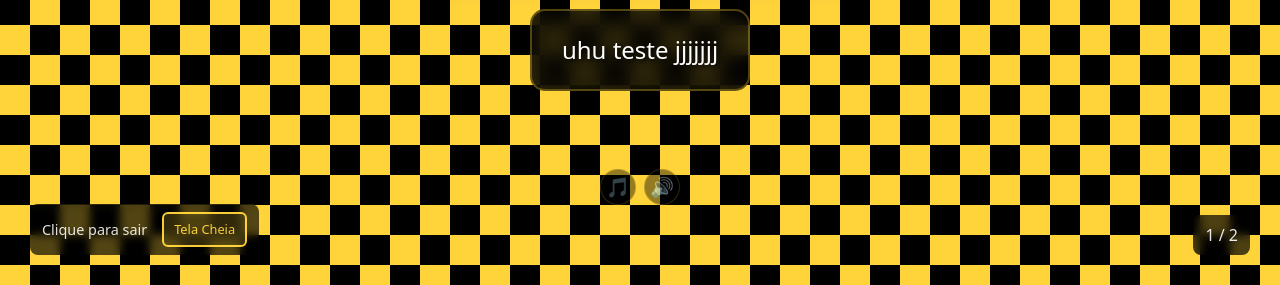
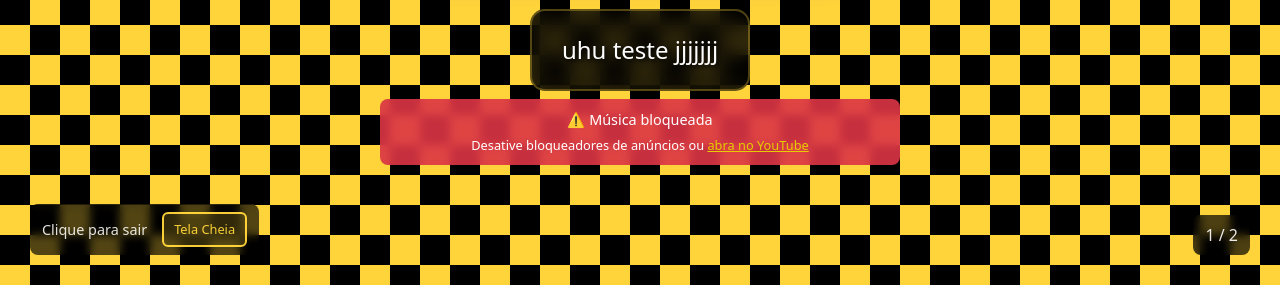
Before and after one commit to danielvitordev14/el-oso-y-la-pata, a Django app: page /historias/1/ in a window 1280 px wide. Shown: the part 515-800 px from the top of the page. Run offline with Django 5.2, Linux system fonts and the light colour scheme; a user stored in the database is signed in; data comes from the database, SQL or seed files in the repository.

Commit message:
Fix: Reposicionar controles de música no desktop - Movidos controles do YouTube da parte inferior para lateral direita no desktop - Layout em coluna vertical para economizar espaço - Posicionamento centralizado verticalmente (50% da tela) - Botões maiores para melhor usabilidade no desktop (44px/48px) - Mantém layout horizontal na parte inferior para mobile - Corrige sobreposição com texto das imagens - Melhora tratamento de erros de bloqueio do YouTube

```diff
--- a/templates/accounts/detalhe_historia.html
+++ b/templates/accounts/detalhe_historia.html
@@ -142,7 +142,7 @@
 
     .music-controls {
         position: absolute;
-        bottom: 80px;
+        bottom: 120px;
         left: 50%;
         transform: translateX(-50%);
         display: flex;
@@ -150,6 +150,7 @@
         align-items: center;
         opacity: 0.6;
         transition: opacity 0.3s;
+        z-index: 10;
     }
 
     .music-controls:hover {
@@ -201,6 +202,48 @@
         background: rgba(255,212,59,0.2);
         transform: scale(1.1);
         border-color: #FFD43B;
+    }
+
+    /* === RESPONSIVIDADE DESKTOP === */
+    @media (min-width: 769px) {
+        .music-controls {
+            bottom: 50%;
+            right: 30px;
+            left: auto;
+            transform: translateY(50%);
+            flex-direction: column;
+            gap: 12px;
+        }
+
+        .music-error {
+            bottom: 50%;
+            right: 90px;
+            left: auto;
+            transform: translateY(50%);
+            max-width: 250px;
+        }
+
+        .music-link, .music-btn {
+            width: 44px;
+            height: 44px;
+            font-size: 1.3rem;
+        }
+    }
+
+    @media (min-width: 1200px) {
+        .music-controls {
+            right: 50px;
+        }
+
+        .music-error {
+            right: 120px;
+        }
+
+        .music-link, .music-btn {
+            width: 48px;
+            height: 48px;
+            font-size: 1.4rem;
+        }
     }
 
     /* === RESPONSIVIDADE MOBILE === */
@@ -310,10 +353,18 @@
             <a href="{{ historia.musica_youtube }}" target="_blank" class="music-link" title="Abrir no YouTube">🎵</a>
             <button class="music-btn" id="musicToggle" title="Pausar música">🔊</button>
         </div>
+
+        <!-- Aviso quando música não carrega -->
+        <div class="music-error" id="musicError" style="display: none; position: absolute; bottom: 120px; left: 50%; transform: translateX(-50%); background: rgba(220, 53, 69, 0.9); color: white; padding: 10px 15px; border-radius: 8px; font-size: 0.9rem; max-width: 80vw; text-align: center; backdrop-filter: blur(5px); z-index: 11;">
+            <div>⚠️ Música bloqueada</div>
+            <div style="font-size: 0.8rem; margin-top: 5px;">Desative bloqueadores de anúncios ou <a href="{{ historia.musica_youtube }}" target="_blank" style="color: #FFD43B;">abra no YouTube</a></div>
+        </div>
         <iframe id="musicPlayer" class="music-player"
                 src=""
                 frameborder="0"
-                allow="autoplay; encrypted-media">
+                allow="autoplay; encrypted-media; fullscreen"
+                referrerpolicy="strict-origin-when-cross-origin"
+                sandbox="allow-scripts allow-same-origin allow-presentation">
         </iframe>
     {% endif %}
 
@@ -511,7 +562,8 @@ document.addEventListener('DOMContentLoaded', function() {
     function getYouTubeEmbedUrl(url) {
         const videoId = url.match(/(?:youtube\.com\/watch\?v=|youtu\.be\/|youtube\.com\/embed\/)([^&\n?#]+)/);
         if (videoId) {
-            return `https://www.youtube.com/embed/${videoId[1]}?autoplay=1&loop=1&playlist=${videoId[1]}&controls=0&mute=0`;
+            // Remover autoplay para evitar bloqueios
+            return `https://www.youtube.com/embed/${videoId[1]}?loop=1&playlist=${videoId[1]}&controls=1&mute=1&enablejsapi=1`;
         }
         return null;
     }
@@ -525,9 +577,42 @@ document.addEventListener('DOMContentLoaded', function() {
     if (musicPlayer && musicUrl) {
         const embedUrl = getYouTubeEmbedUrl(musicUrl);
         if (embedUrl) {
+            try {
                 musicPlayer.src = embedUrl;
                 isMusicPlaying = true;
                 console.log('Música iniciada:', embedUrl);
+
+                // Detectar se iframe foi bloqueado
+                setTimeout(() => {
+                    try {
+                        // Tentar acessar o iframe para ver se carregou
+                        if (musicPlayer.contentDocument === null && musicPlayer.src) {
+                            throw new Error('Iframe bloqueado');
+                        }
+                    } catch (error) {
+                        console.warn('YouTube iframe provavelmente bloqueado');
+                        const musicError = document.getElementById('musicError');
+                        if (musicError) {
+                            musicError.style.display = 'block';
+                            setTimeout(() => {
+                                musicError.style.display = 'none';
+                            }, 8000); // Mostrar por mais tempo
+                        }
+                    }
+                }, 3000); // Verificar após 3 segundos
+
+            } catch (error) {
+                console.warn('Erro ao carregar música do YouTube:', error);
+                console.log('Possíveis causas: bloqueador de anúncios, extensões de privacidade, ou políticas do navegador');
+                // Mostrar aviso de erro
+                const musicError = document.getElementById('musicError');
+                if (musicError) {
+                    musicError.style.display = 'block';
+                    setTimeout(() => {
+                        musicError.style.display = 'none';
+                    }, 5000); // Esconder após 5 segundos
+                }
+            }
         }
     }
 
@@ -544,11 +629,17 @@ document.addEventListener('DOMContentLoaded', function() {
             } else {
                 const embedUrl = getYouTubeEmbedUrl(musicUrl);
                 if (embedUrl) {
+                    // Tentar carregar o iframe
+                    try {
                         musicPlayer.src = embedUrl;
                         musicToggle.textContent = '🔊';
                         musicToggle.title = 'Pausar música';
                         isMusicPlaying = true;
                         console.log('Música retomada');
+                    } catch (error) {
+                        console.warn('Erro ao carregar música do YouTube:', error);
+                        console.log('Isso pode ser causado por bloqueadores de anúncios ou extensões de privacidade');
+                    }
                 }
             }
         });
```
Lines whose indentation alone changed are shown as unchanged.
